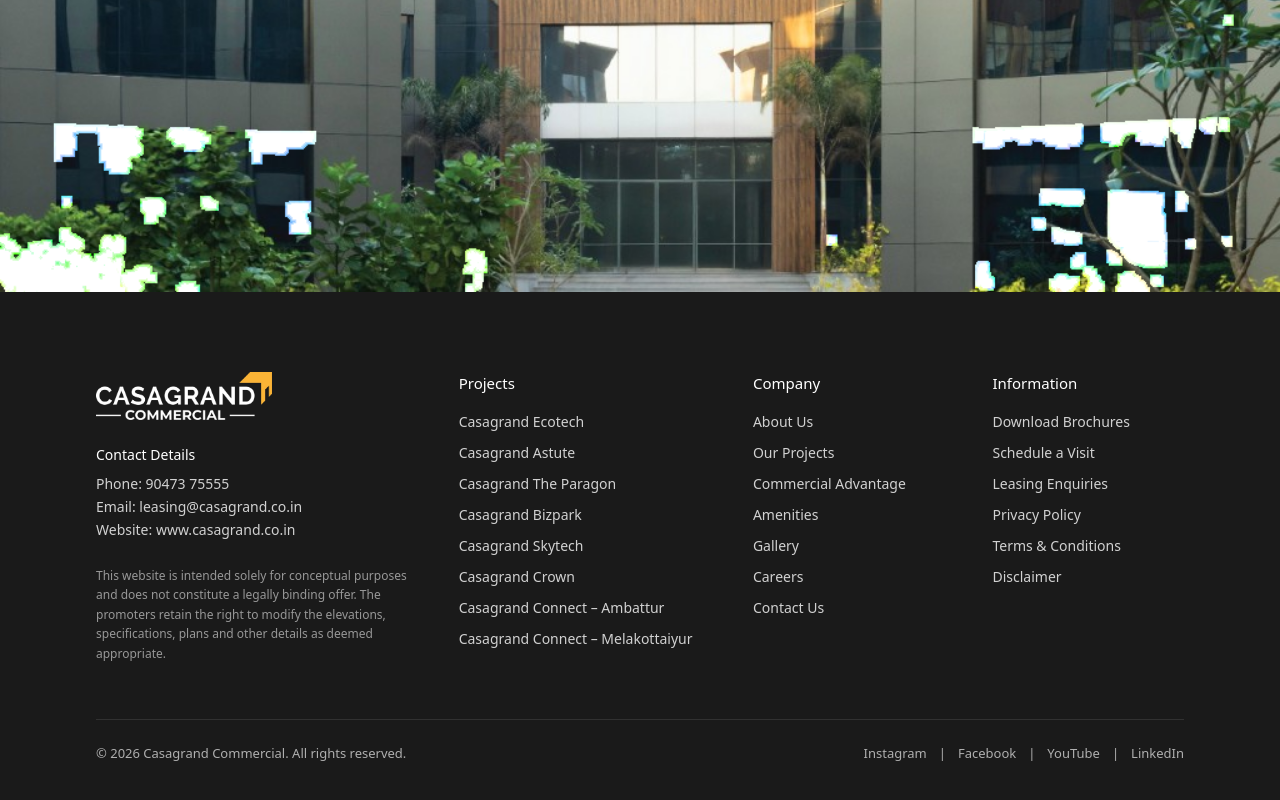
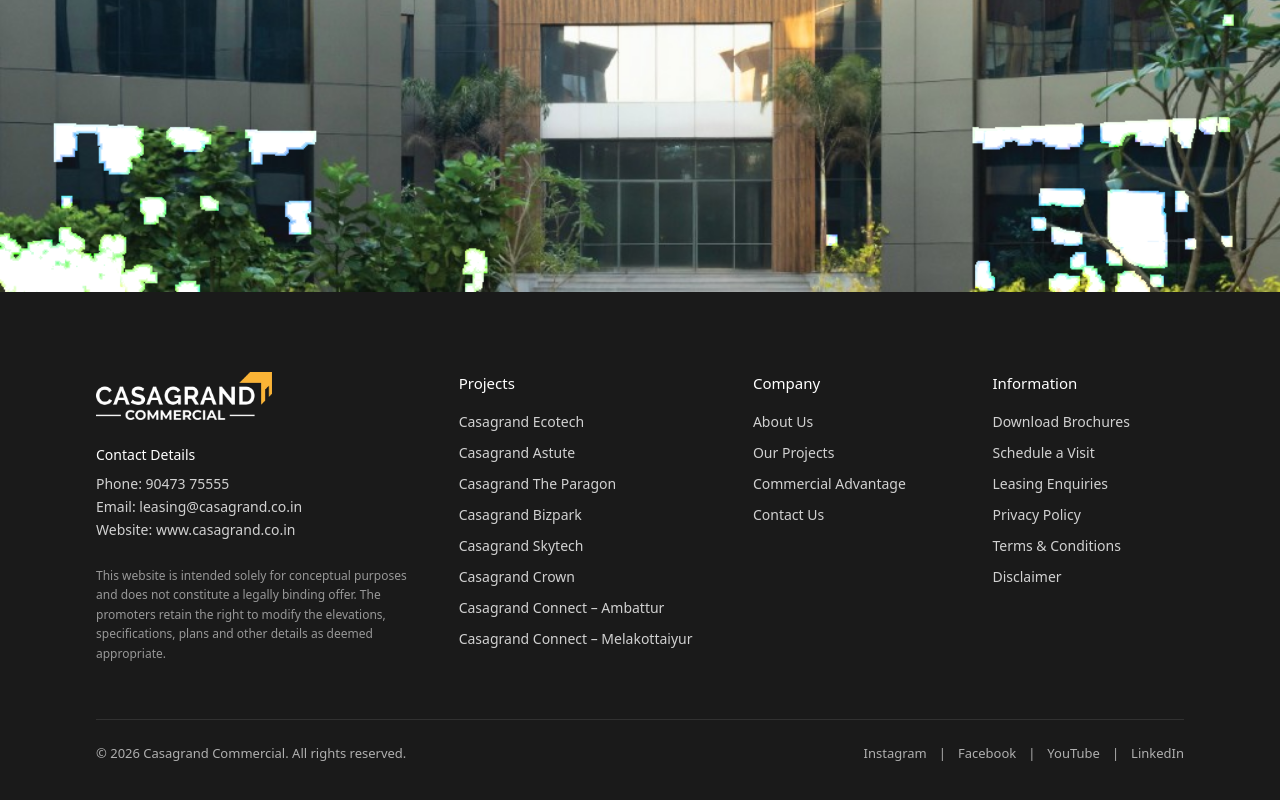
Before and after one commit to zZzn3M3sISzZz/casagrand-commercial-landing, a Next.js app: page / in a window 1280 px wide. Shown: the part 8294-9094 px from the top of the page. Built offline with nearby package versions, Linux system fonts and the light colour scheme; a web font is replaced by a local one.

Commit message:
Cleaning up footer

```diff
--- a/components/header.tsx
+++ b/components/header.tsx
@@ -13,7 +13,7 @@
   { href: "/", label: "Home" },
   { href: "/projects", label: "Projects", hasMenu: true },
   { href: "/about", label: "About Us" },
-  { href: "/#advantage", label: "Commercial Advantage" },
+  { href: "/about#advantage", label: "Commercial Advantage" },
 ] as const;
 
 function Chevron({ open, onDark }: { open: boolean; onDark: boolean }) {
@@ -185,7 +185,7 @@
         </nav>
 
         <div className="hidden items-center gap-3 xl:flex">
-          <GoldButton href="/#contact" variant="outline" onDark={overDark}>
+          <GoldButton href="/about#contact" variant="outline" onDark={overDark}>
             Contact
           </GoldButton>
           <GoldButton showArrow onDark={overDark} onClick={() => openEnquire(pageProjectSlug)}>
@@ -253,7 +253,7 @@
             ),
           )}
           <div className="mt-4 flex flex-col gap-3 sm:flex-row">
-            <GoldButton href="/#contact" variant="outline" onClick={() => setOpen(false)}>
+            <GoldButton href="/about#contact" variant="outline" onClick={() => setOpen(false)}>
               Contact
             </GoldButton>
             <GoldButton
--- a/components/site-footer.tsx
+++ b/components/site-footer.tsx
@@ -3,17 +3,14 @@
 const COMPANY = [
   { href: "/about", label: "About Us" },
   { href: "/projects", label: "Our Projects" },
-  { href: "/#advantage", label: "Commercial Advantage" },
-  { href: "/#advantage", label: "Amenities" },
-  { href: "/#portfolio", label: "Gallery" },
-  { href: "https://www.casagrand.co.in/careers", label: "Careers", external: true },
-  { href: "/#contact", label: "Contact Us" },
+  { href: "/about#advantage", label: "Commercial Advantage" },
+  { href: "/about#contact", label: "Contact Us" },
 ];
 
 const INFORMATION = [
   { href: "/#portfolio", label: "Download Brochures" },
-  { href: "/#contact", label: "Schedule a Visit" },
-  { href: "/#contact", label: "Leasing Enquiries" },
+  { href: "/about#contact", label: "Schedule a Visit" },
+  { href: "/about#contact", label: "Leasing Enquiries" },
   { href: "/privacy", label: "Privacy Policy" },
   { href: "/terms", label: "Terms & Conditions" },
   { href: "/terms#disclaimer", label: "Disclaimer" },
@@ -95,9 +92,6 @@
                 <a
                   href={item.href}
                   className="transition-opacity duration-tap hover:opacity-70"
-                  {...("external" in item && item.external
-                    ? { target: "_blank", rel: "noreferrer" }
-                    : {})}
                 >
                   {item.label}
                 </a>
```
